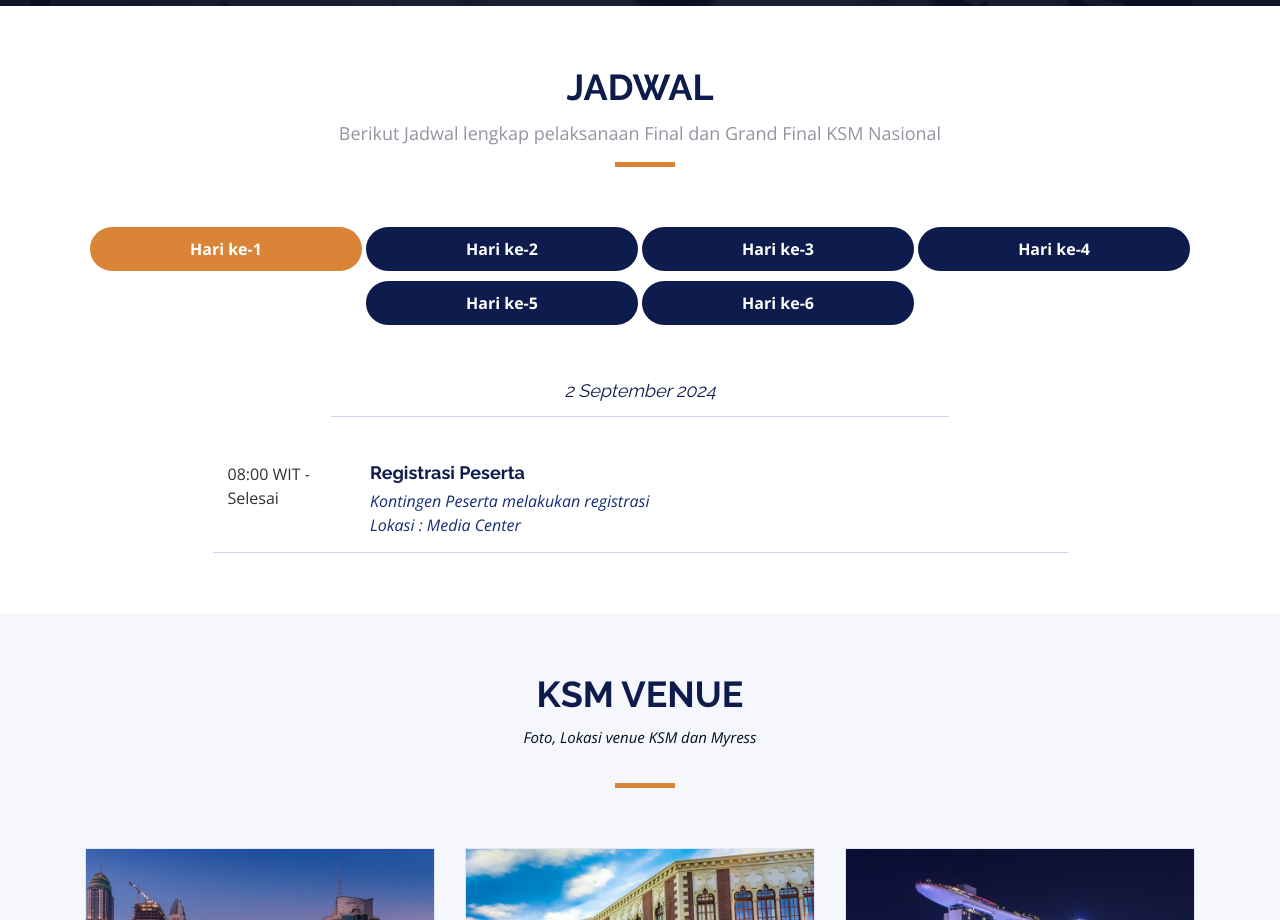
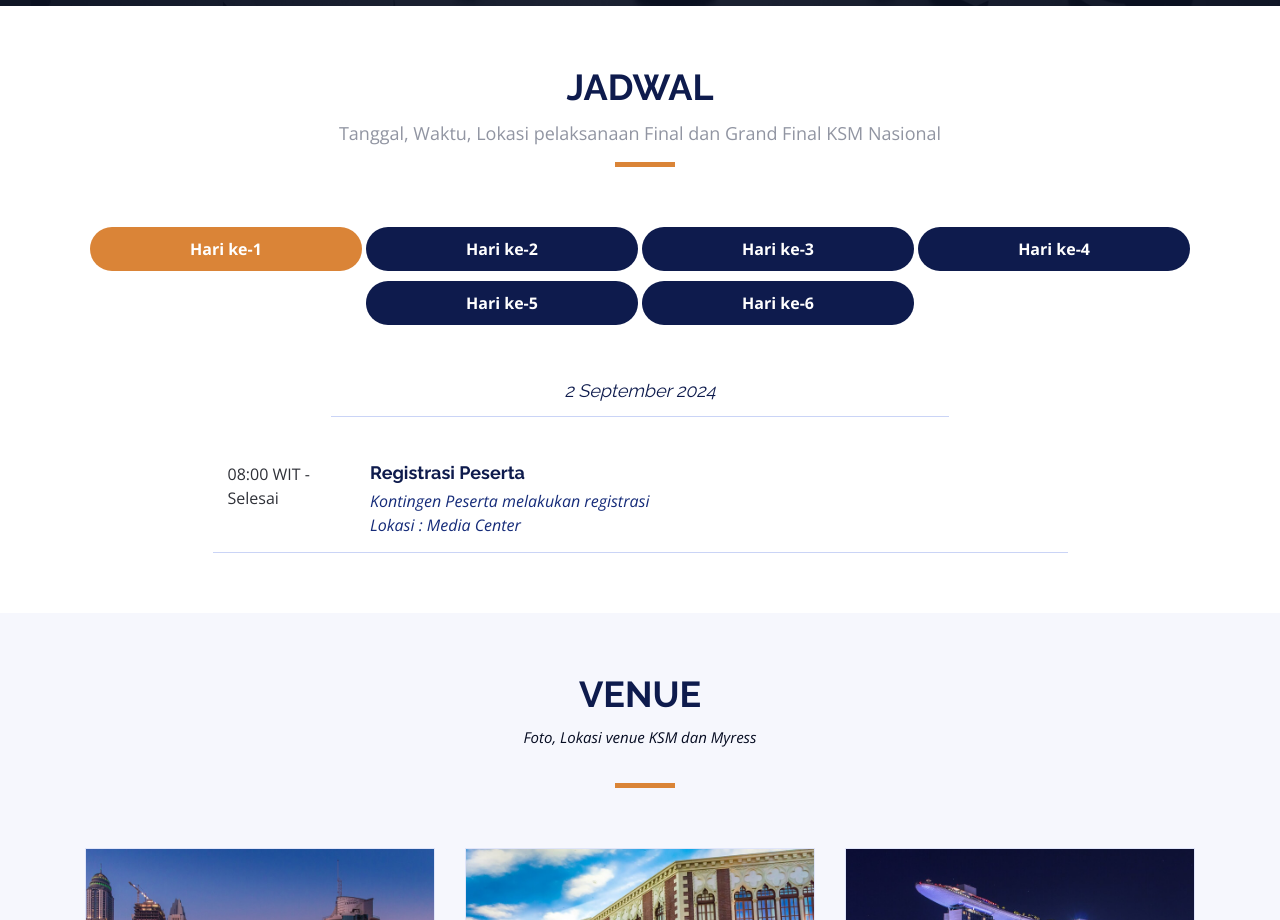
Before and after one commit to rahmatsundayana/ksmnasional, a plain HTML site: page index.html in a window 1280 px wide. Shown: the part 1220-2140 px from the top of the page. Drawn offline with nearby package versions, Linux system fonts and the light colour scheme.

Commit message:
Update index.html

```diff
--- a/index.html
+++ b/index.html
@@ -225,7 +225,7 @@
       <div class="container wow fadeInUp">
         <div class="section-header">
           <h2>Jadwal</h2>
-          <p>Berikut Jadwal lengkap pelaksanaan Final dan Grand Final KSM Nasional</p>
+          <p>Tanggal, Waktu, Lokasi pelaksanaan Final dan Grand Final KSM Nasional</p>
         </div>
 
         <ul class="nav nav-tabs" role="tablist">
@@ -443,7 +443,7 @@
 
       <div class="container">
         <div class="section-header">
-          <h2>KSM Venue</h2>
+          <h2>Venue</h2>
           <p>Foto, Lokasi venue KSM dan Myress </p>
         </div>
 
```
